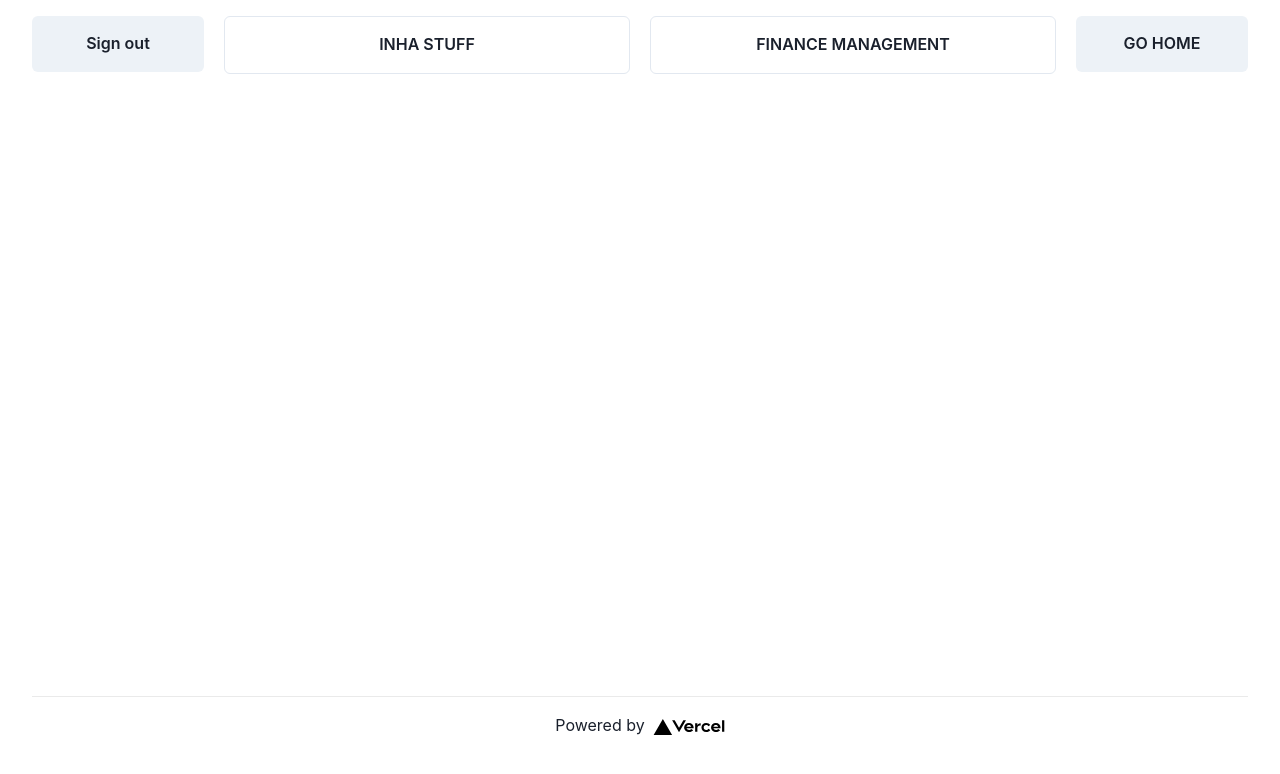
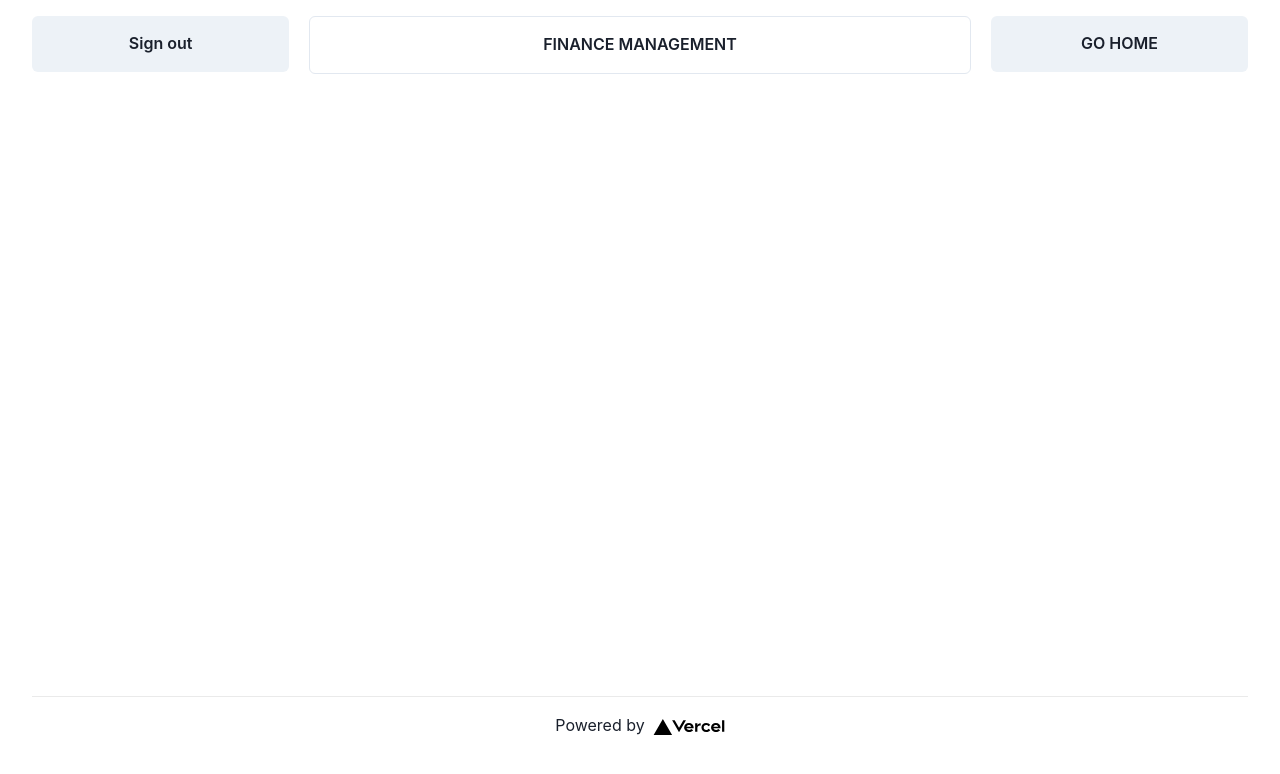
Before and after one commit to sabrinababakulova/personal-management-app, a Next.js app: page / in a window 1280 px wide. Shown: the top 774 px of the page. Built offline with nearby package versions, Linux system fonts and the light colour scheme; no server answers; sample sign-in values are in the browser's storage.

Commit message:
file allocation fixed, with src

```diff
--- a/package.json
+++ b/package.json
@@ -16,7 +16,8 @@
     "next": "12.1.4",
     "next-auth": "^4.3.1",
     "react": "18.0.0",
-    "react-dom": "18.0.0"
+    "react-dom": "18.0.0",
+    "react-router-dom": "^6.3.0"
   },
   "devDependencies": {
     "@types/node": "17.0.23",
--- a/pages/components/Menu.tsx
+++ b/src/components/Menu/index.tsx
@@ -1,19 +1,11 @@
 import React from 'react'
 import Head from 'next/head'
-import { Button, Flex, Center, Text } from '@chakra-ui/react';
+import { Button, Flex } from '@chakra-ui/react';
 import Link from 'next/link'
 import { useRouter } from 'next/router'
-import { useEffect } from 'react';
-import { useSession, getSession, signOut } from 'next-auth/react';
-import { GetServerSideProps } from 'next'
+import { signOut } from 'next-auth/react';
 function Menu() {
   const router = useRouter()
-  // useEffect(() => {
-  //   if (!session) {
-  //     router.push('/')
-  //   }
-  // })
-
   return (
     <>
       <Head>
@@ -28,12 +20,7 @@ function Menu() {
         }
         } flex={1} p={7} variant="solid">Sign out</Button>
 
-        <Link href="/components/InhaPage" passHref>
-          <Button flex={3} variant="outline" p={7}>
-            INHA STUFF
-          </Button>
-        </Link>
-        <Link href="/components/FinancePage" passHref>
+        <Link href="/FinancePage" passHref>
           <Button flex={3} variant="outline" p={7}>
             FINANCE MANAGEMENT
           </Button>
--- a/pages/components/FinancePage.tsx
+++ b/src/pages/FinancePage/index.tsx
@@ -1,9 +1,9 @@
 import { Box, Text, Flex, Divider, Grid, Button, GridItem } from "@chakra-ui/react"
-import Menu from './Menu'
+import Menu from '../../components/Menu'
 import styles from '../../styles/Home.module.css'
-import { useSession, getSession } from 'next-auth/react';
+import { getSession } from 'next-auth/react';
 import { GetServerSideProps } from 'next'
-import ModalAdding from './ModalAdding';
+import ModalAdding from '../../components/ModalAdding';
 
 function FinancePage() {
     return (
--- a/pages/components/InhaPage.tsx
+++ b/src/pages/InhaPage/index.tsx
@@ -1,6 +1,6 @@
 // import React from 'react'
 import { Box, Text, Flex, Divider, Grid } from "@chakra-ui/react"
-import Menu from './Menu'
+import Menu from '../../components/Menu'
 import styles from '../../styles/Home.module.css'
 import { useSession, getSession, signOut } from 'next-auth/react';
 import { GetServerSideProps } from 'next'
--- a/pages/_app.tsx
+++ b/src/pages/_app.tsx
@@ -15,5 +15,3 @@ function MyApp({ Component, pageProps }: AppProps) {
 }
 
 export default MyApp
-
-// https://sabrinastuff-nqh7udkxc-sabrina34352.vercel.app/
--- a/pages/index.tsx
+++ b/src/pages/index.tsx
@@ -1,9 +1,9 @@
 import type { NextPage } from 'next'
 import Image from 'next/image'
 import styles from '../styles/Home.module.css'
-import SignIn from './components/SignIn'
+import SignIn from '../components/SignIn'
 import { useSession } from 'next-auth/react'
-import Menu from './components/Menu'
+import Menu from '../components/Menu'
 
 const Home: NextPage = () => {
 
```
Also changed, not shown: src/components/ModalAdding/index.tsx (renamed from pages/components/ModalAdding.tsx), src/components/SignIn/index.tsx (renamed from pages/components/SignIn.tsx), src/pages/api/auth/[...nextauth].ts (renamed from pages/api/auth/[...nextauth].ts), src/pages/api/hello.ts (renamed from pages/api/hello.ts), src/styles/Home.module.css (renamed from styles/Home.module.css), src/styles/globals.css (renamed from styles/globals.css), 2 other files (tests, documents, lock files or other folders).
